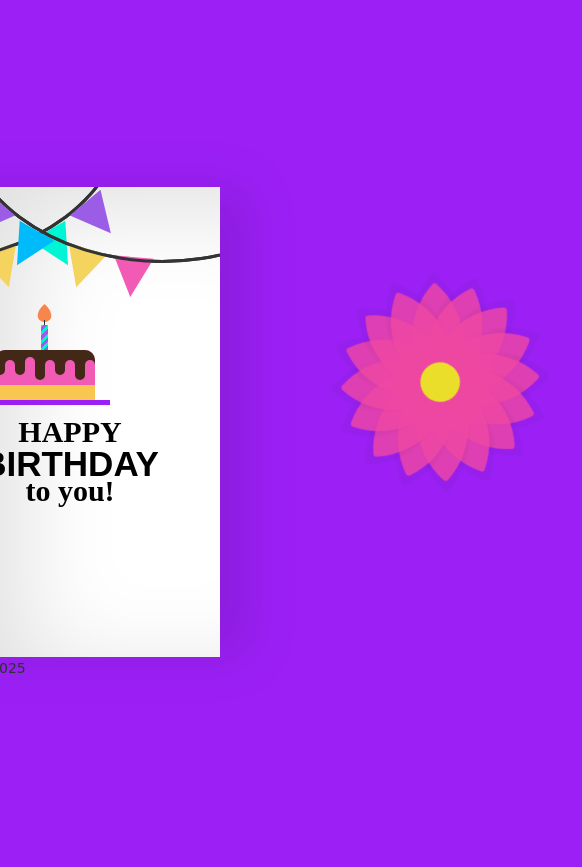
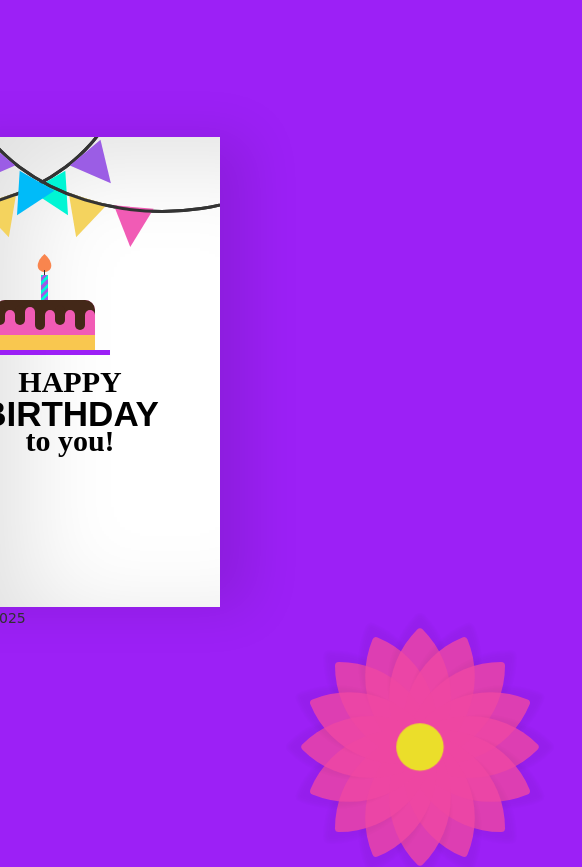
Before and after one commit to berserker46526/-am-am, a plain HTML site: page index.html in a window 390 px wide. Shown: the whole page, 582 px wide, since content can reach past the window. Before the commit the page ends 844 px from the top, so only its background shows below. Drawn offline with Linux system fonts and the light colour scheme.

Commit message:
Update styles.css

```diff
--- a/styles.css
+++ b/styles.css
@@ -368,16 +368,17 @@ p {
   }
 }
 
-media (max-width: 768px) {
+/* Estilos para dispositivos móviles */
+@media (max-width: 768px) {
   .flower {
-    margin-top: 650px; /* Mover la flor debajo de la tarjeta */
-    position: relative; /* Cambiar a posición relativa para ajustar el flujo */
-    top: auto; /* Restablecer la posición vertical */
-    left: auto; /* Restablecer la posición horizontal */
-    transform: translateX(-50%); /* Centrar horizontalmente */
+    margin-top: 650px !important; /* Mover la flor debajo de la tarjeta */
+    position: relative !important; /* Cambiar a posición relativa para ajustar el flujo */
+    top: auto !important; /* Restablecer la posición vertical */
+    left: auto !important; /* Restablecer la posición horizontal */
+    transform: translateX(-50%) !important; /* Centrar horizontalmente */
   }
 
   .birthdayCard {
-    margin-bottom: 100px; /* Espacio para la flor debajo de la tarjeta */
+    margin-bottom: 100px !important; /* Espacio para la flor debajo de la tarjeta */
   }
 }
```
